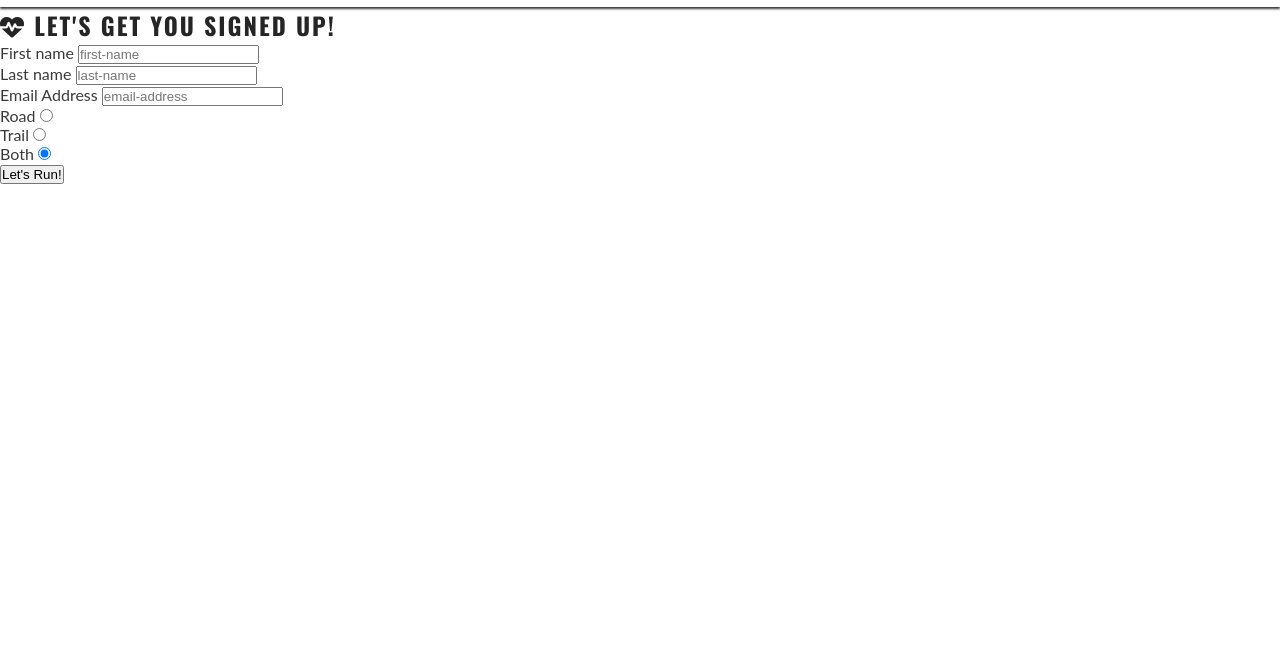
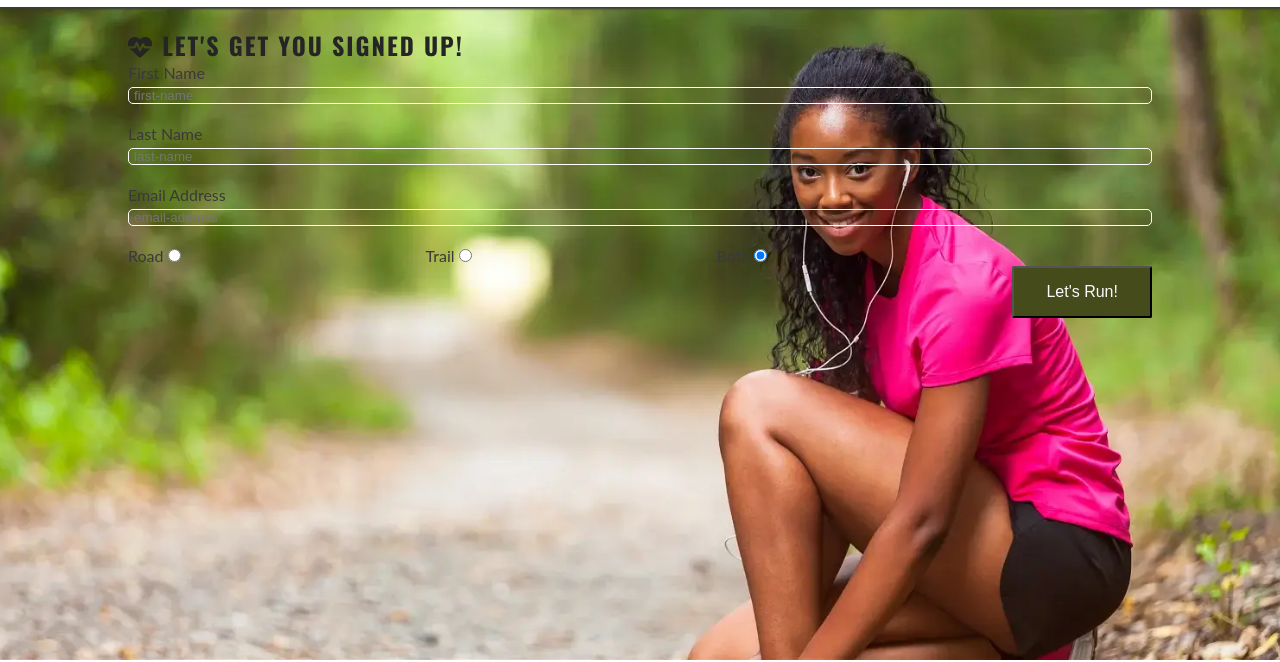
Before and after one commit to omarazzawi/love-running, a plain HTML site: page signup.html in a window 1280 px wide. Shown: the part 72-734 px from the top of the page. Drawn offline with nearby package versions, Linux system fonts and the light colour scheme.

Commit message:
Add Styling to the Sign-up page

```diff
--- a/assets/css/style.css
+++ b/assets/css/style.css
@@ -94,7 +94,13 @@ nav{
 main {
      /* make main element take up any surplus space to push the footer down*/
      flex: 1 0 auto;
+      /* Add margin at the top to prevent content from being covered by the header */
      margin-top: 47px;
+     /* Enable flex properties for child elements */
+     display: flex;
+     flex-direction: column;
+
+
 }
 /* Hero section */
 
@@ -233,6 +239,110 @@ p {
     line-height: 0;
  }
 
+ /* Sign-up*/
+
+#signup {
+    background-image: url("../images/signup-image.webp");
+    background-size:cover;
+    background-position: 75%;
+    padding: 20px 10% 0 10%;
+    flex-grow: 1;
+}
+#signup-form {
+    color: #ffffff;
+    background-color: rgba(60, 60, 60, .6);
+    padding: 30px;
+}
+#signup-form > h2 {
+    color: #fafafa;
+    margin-bottom: 20px;
+
+}
+
+.text-input {
+    background: transparent;
+    color:#fafafa ;
+    width: 100%;
+    margin: 5px 0 20px 0;
+    border: 1px solid #ffffff;
+    border-radius: 5px;
+    padding: 0 5px;
+}
+
+.radio-buttons {
+    width: 100%;
+    display: flex;
+    justify-content: space-between;
+}
+
+.join-button {
+    margin-top: 20px;
+    border-radius: 2px;
+    padding: 15px 32px;
+    font-size: 100%;
+    background-color: #454b1b;
+    color: #fafafa;
+}
+.radio-buttons {
+    width: 100%;
+    display: flex;
+    justify-content: space-between;
+}
+
+.join-button {
+    margin-top: 20px;
+    border-radius: 2px;
+    padding: 15px 32px;
+    font-size: 100%;
+    background-color: #454b1b;
+    color: #fafafa;
+}
+.radio-buttons {
+    width: 100%;
+    display: flex;
+    justify-content: space-between;
+}
+
+.join-button {
+    margin-top: 20px;
+    border-radius: 2px;
+    padding: 15px 32px;
+    font-size: 100%;
+    background-color: #454b1b;
+    color: #fafafa;
+}
+.radio-buttons {
+    width: 100%;
+    display: flex;
+    justify-content: space-between;
+}
+
+.join-button {
+    margin-top: 20px;
+    border-radius: 2px;
+    padding: 15px 32px;
+    font-size: 100%;
+    background-color: #454b1b;
+    color: #fafafa;
+}
+.radio-buttons {
+    width: 100%;
+    display: flex;
+    justify-content: space-between;
+}
+
+.join-button {
+    margin-top: 20px;
+    border-radius: 2px;
+    padding: 15px 32px;
+    font-size: 100%;
+    background-color: #454b1b;
+    color: #fafafa;
+}
+
+
+
+
 /*Footer*/
 #social-networks {
     text-align: center;
@@ -319,6 +429,27 @@ p {
     #photos {
             column-count: 3;
     }
+    /* Form */
+    #signup {
+        background-position: center;
+        position: relative;
+    }
+
+    #signup-form {
+        max-width: 400px;
+        position: absolute;
+        left: 10%;
+        top: 150px;
+    }
+
+    .text-input:hover {
+        border-color: #f16c6b;
+    }
+
+    .join-button:hover {
+        background-color: #fafafa;
+        color: #454b1b;
+    }
 }
 
 
--- a/signup.html
+++ b/signup.html
@@ -56,18 +56,18 @@
 
     <!-- Main content -->
     <main>
-      <section id="signup"></section>
+      <section id="signup">
       <form action="https://formdump.codeinstitute.net" method="post" id="singup-form">
         <h2><i class="fa-solid fa-heart-pulse"></i> LET'S GET YOU SIGNED UP!</h2>
 
-          <label for="first-name">First name</label>
-          <input type="text" id="first-name" name="first-name" placeholder="first-name"  class="text-input" required>
+          <label for="first-name">First Name</label>
+          <input type="text" id="first-name" name="first_name" placeholder="first-name"  class="text-input" required>
           <br>
-          <label for="last-name"> Last name</label>
-          <input type="text" id="last-name" name="last-name" placeholder="last-name" class="text-input" required>
+          <label for="last-name"> Last Name</label>
+          <input type="text" id="last-name" name="last_name" placeholder="last-name" class="text-input" required>
           <br>
           <label for="email-address"> Email Address</label>
-          <input type="email" name="email-address" id="email-address" placeholder="email-address" class="text-input" required>
+          <input type="email" name="email_address" id="email-address" placeholder="email-address" class="text-input" required>
 
         <!-- Radio -->
         <div class="radio-buttons">
@@ -87,7 +87,7 @@
           <button type="submit" class="join-button">Let's Run!</button>
 
       </form>
-
+      </section>
     </main>
 
     <!-- Footer -->
```
Also changed, not shown: assets/images/signup-image.webp (added).
